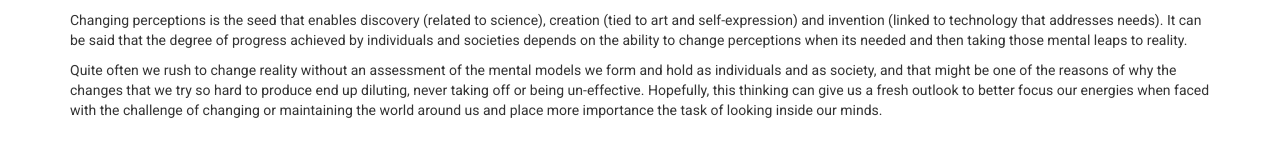
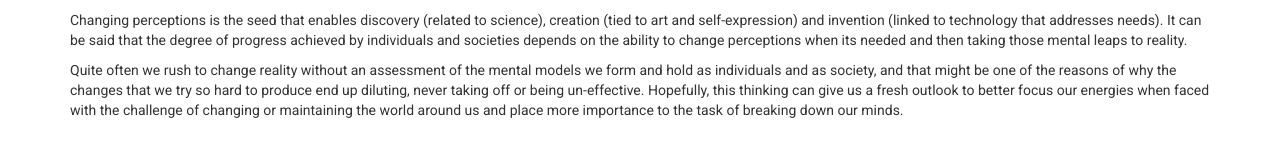
Before and after one commit to juandavidac/test-jekyll, a Jekyll site: the page built from _posts/2015-09-14-welcome-to-jekyll.markdown, in a window 1280 px wide. Shown: the part 312-469 px from the top of the page. Built offline with Jekyll 4.4.1, drawn with Linux system fonts in a browser that asks for light colours.

Commit message:
add minor changes

```diff
--- a/_posts/2015-09-14-welcome-to-jekyll.markdown
+++ b/_posts/2015-09-14-welcome-to-jekyll.markdown
@@ -11,7 +11,7 @@ Hence, the challenge we face is to be leaders of positive change. Luc de Baraban
 
 Changing perceptions is the seed that enables discovery (related to science), creation (tied to art and self-expression) and invention (linked to technology that addresses needs).  It can be said that the degree of progress achieved by individuals and societies depends on the ability to change perceptions when its needed and then taking those mental leaps to reality.
 
-Quite often we rush to change reality without an assessment of the mental models we form and hold as individuals and as society, and that might be one of the reasons of why the changes that we try so hard to produce end up diluting, never taking off or being un-effective.  Hopefully, this thinking can give us a fresh outlook to better focus our energies when faced with the challenge of changing or maintaining the world around us and place more importance the task of looking inside our minds.
+Quite often we rush to change reality without an assessment of the mental models we form and hold as individuals and as society, and that might be one of the reasons of why the changes that we try so hard to produce end up diluting, never taking off or being un-effective.  Hopefully, this thinking can give us a fresh outlook to better focus our energies when faced with the challenge of changing or maintaining the world around us and place more importance to the task of breaking down our minds.
 
 <!-- El cambio es un tema sobre el que se ha pensado desde hace bastante tiempo.  Es muy conocida la discusión en la que Parménides sostenía que el cambio era imposible, mientras Heráclito argumentaba que el cambio no sólo era posible sino que era una necesidad.   Ahora más que nunca estamos sintiendo la velocidad de los cambios del entorno, porque ya somos cerca de 7 billones de personas produciendo, creando, pero también malgastando y destruyendo.  Para adaptarnos a todas estas transformaciones aceleradas y mitigar las consecuencias negativas, deberíamos pensar más sobre el cambio.
 
--- a/_posts/2017-06-30-innovacion.markdown
+++ b/_posts/2017-06-30-innovacion.markdown
@@ -16,7 +16,7 @@ One good first step to make innovation predictable is to do opportunity discover
 
 This perspective its useful because shifts our focus away from a product platform mentality, provides a fresh outlook to understand markets and opportunities and reduce noise and confusion. This framework makes a functional job-to-be-done the base to create value and its later supported by the definition of the criteria that is required to execute the job ideally.
 
-Therefore, one of the main goal of entrepreneurs is to exercise the opportunity discovery skills, to surface underserved, given-up or ignored success criteria of functional jobs.  And at a later step come up with ideas and solutions above solid ground.
+Therefore, one of the main goal of entrepreneurs is to exercise the opportunity discovery skills, to surface underserved, given-up or ignored success criteria of functional jobs.  And only then at a later step come up with ideas and solutions above solid ground.
 
 <!-- Tenemos la idea que la innovación es aleatoria, que surge de improviso, que es algo incontrolable. Entender el proceso de innovación de esa manera nos aleja de producir resultados consistentes en el tiempo. Debemos buscar que sea un proceso más predecible.
 
```
